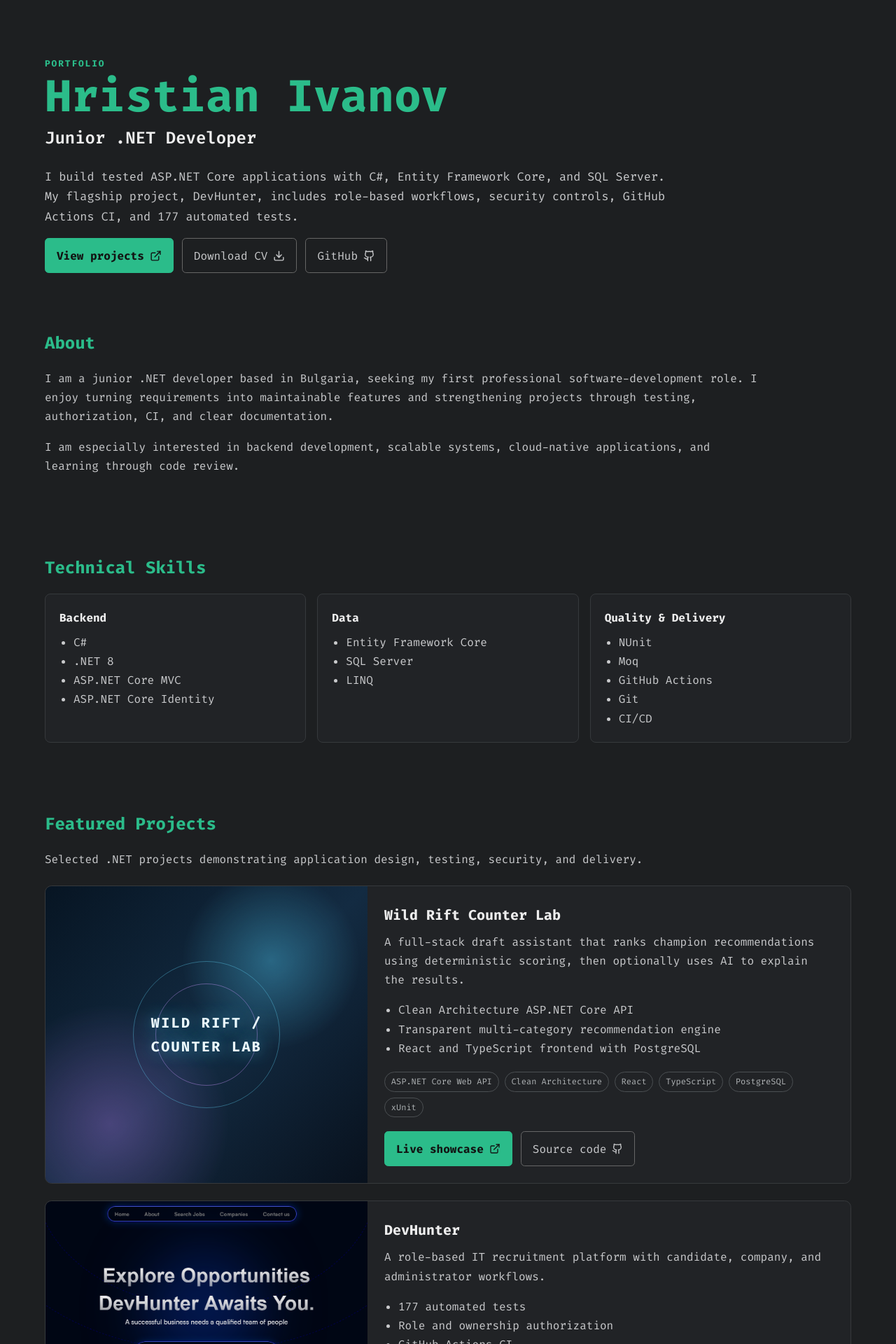
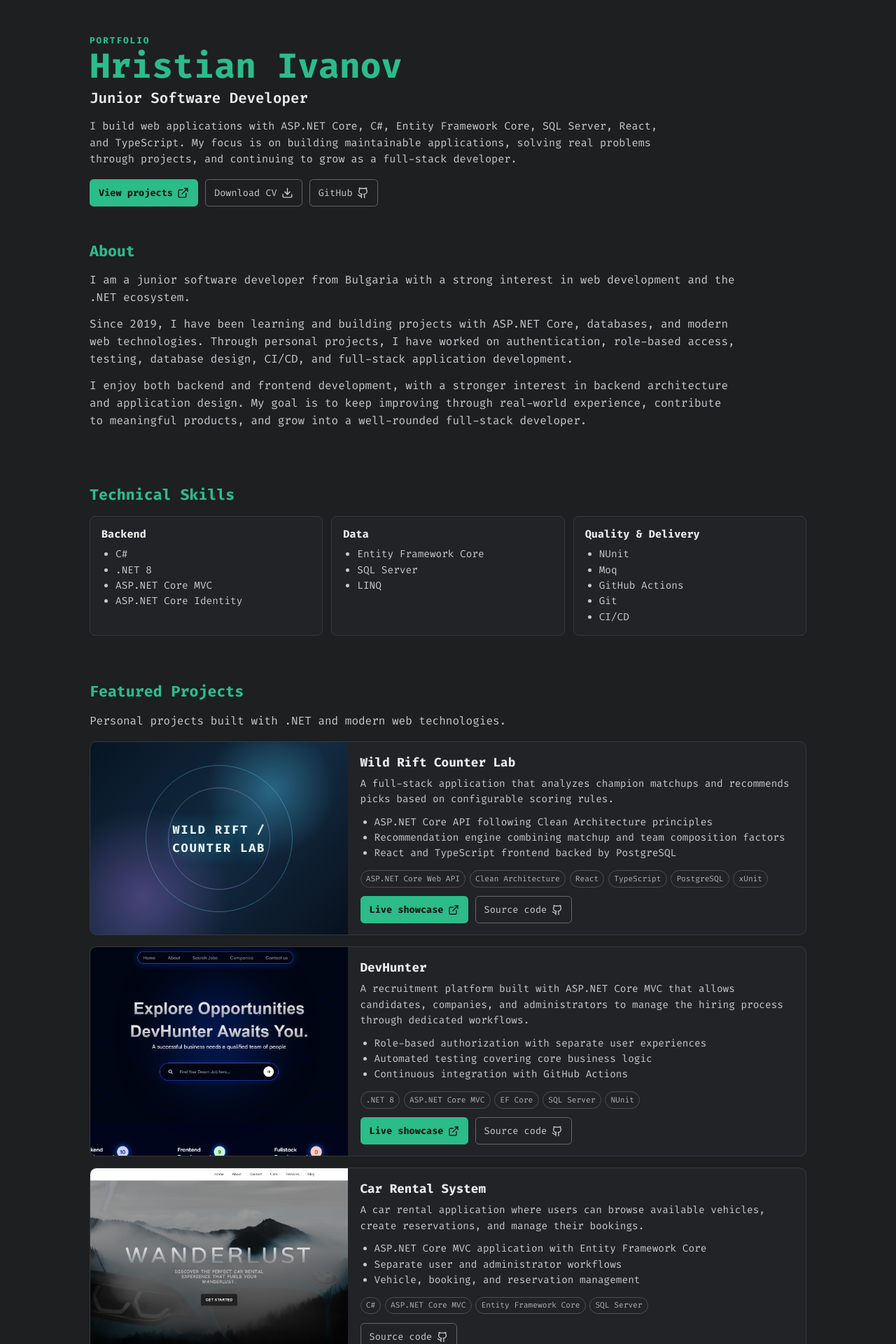
Before and after one commit to hristianivanov/hristianivanov-portfolio, a React (Vite) app: page / in a window 1280 px wide. Shown: the top 1920 px of the page at 70% size. Built offline with nearby package versions, Linux system fonts and the light colour scheme.

Commit message:
feat: refine portfolio content and compact layout

```diff
--- a/src/App.jsx
+++ b/src/App.jsx
@@ -20,12 +20,13 @@ function Header() {
         <header className="site-header site-wrapper">
             <p className="eyebrow">Portfolio</p>
             <h1>Hristian Ivanov</h1>
-            <p className="subtitle">Junior .NET Developer</p>
+            <p className="subtitle">Junior Software Developer</p>
             <p className="intro">
-                I build tested ASP.NET Core applications with C#, Entity
-                Framework Core, and SQL Server. My flagship project, DevHunter,
-                includes role-based workflows, security controls, GitHub
-                Actions CI, and 177 automated tests.
+                I build web applications with ASP.NET Core, C#, Entity
+                Framework Core, SQL Server, React, and TypeScript. My focus is
+                on building maintainable applications, solving real problems
+                through projects, and continuing to grow as a full-stack
+                developer.
             </p>
             <div className="actions">
                 <ActionLink href="#projects" className="primary">
@@ -47,16 +48,22 @@ function About() {
         <section className="site-wrapper section" id="about">
             <h2>About</h2>
             <p>
-                I am a junior .NET developer based in Bulgaria, seeking my first
-                professional software-development role. I enjoy turning
-                requirements into maintainable features and strengthening
-                projects through testing, authorization, CI, and clear
-                documentation.
+                I am a junior software developer from Bulgaria with a strong
+                interest in web development and the .NET ecosystem.
             </p>
             <p>
-                I am especially interested in backend development, scalable
-                systems, cloud-native applications, and learning through code
-                review.
+                Since 2019, I have been learning and building projects with
+                ASP.NET Core, databases, and modern web technologies. Through
+                personal projects, I have worked on authentication, role-based
+                access, testing, database design, CI/CD, and full-stack
+                application development.
+            </p>
+            <p>
+                I enjoy both backend and frontend development, with a stronger
+                interest in backend architecture and application design. My
+                goal is to keep improving through real-world experience,
+                contribute to meaningful products, and grow into a well-rounded
+                full-stack developer.
             </p>
         </section>
     );
@@ -144,8 +151,7 @@ function Projects() {
         <section className="site-wrapper section" id="projects">
             <h2>Featured Projects</h2>
             <p>
-                Selected .NET projects demonstrating application design,
-                testing, security, and delivery.
+                Personal projects built with .NET and modern web technologies.
             </p>
             <div className="project-list">
                 {projects.map((project) => (
--- a/src/data.js
+++ b/src/data.js
@@ -10,11 +10,11 @@ export const projects = [
     {
         title: "Wild Rift Counter Lab",
         summary:
-            "A full-stack draft assistant that ranks champion recommendations using deterministic scoring, then optionally uses AI to explain the results.",
+            "A full-stack application that analyzes champion matchups and recommends picks based on configurable scoring rules.",
         highlights: [
-            "Clean Architecture ASP.NET Core API",
-            "Transparent multi-category recommendation engine",
-            "React and TypeScript frontend with PostgreSQL",
+            "ASP.NET Core API following Clean Architecture principles",
+            "Recommendation engine combining matchup and team composition factors",
+            "React and TypeScript frontend backed by PostgreSQL",
         ],
         tags: [
             "ASP.NET Core Web API",
@@ -32,11 +32,11 @@ export const projects = [
     {
         title: "DevHunter",
         summary:
-            "A role-based IT recruitment platform with candidate, company, and administrator workflows.",
+            "A recruitment platform built with ASP.NET Core MVC that allows candidates, companies, and administrators to manage the hiring process through dedicated workflows.",
         highlights: [
-            "177 automated tests",
-            "Role and ownership authorization",
-            "GitHub Actions CI",
+            "Role-based authorization with separate user experiences",
+            "Automated testing covering core business logic",
+            "Continuous integration with GitHub Actions",
         ],
         tags: [".NET 8", "ASP.NET Core MVC", "EF Core", "SQL Server", "NUnit"],
         image: "/imgs/projects/DevHunter-thumbnail.png",
@@ -47,11 +47,11 @@ export const projects = [
     {
         title: "Car Rental System",
         summary:
-            "An ASP.NET Core MVC application for browsing vehicles, creating reservations, and managing rental data.",
+            "A car rental application where users can browse available vehicles, create reservations, and manage their bookings.",
         highlights: [
-            "User and administrator workflows",
-            "Reservation management",
-            "Responsive interface",
+            "ASP.NET Core MVC application with Entity Framework Core",
+            "Separate user and administrator workflows",
+            "Vehicle, booking, and reservation management",
         ],
         tags: ["C#", "ASP.NET Core MVC", "Entity Framework Core", "SQL Server"],
         image: "/imgs/projects/CarRentalSystem-thumbnail.png",
--- a/src/styles.css
+++ b/src/styles.css
@@ -5,7 +5,7 @@
     background: #1d1f21;
     font-family: "Fira Code", monospace;
     font-synthesis: none;
-    line-height: 1.7;
+    line-height: 1.55;
 }
 
 * {
@@ -31,12 +31,12 @@ a:focus-visible {
 }
 
 .site-wrapper {
-    width: min(100% - 2rem, 72rem);
+    width: min(100% - 2rem, 64rem);
     margin-inline: auto;
 }
 
 .site-header {
-    padding-block: 5rem 2rem;
+    padding-block: 3rem 1rem;
 }
 
 .eyebrow {
@@ -58,14 +58,14 @@ p {
 h1 {
     margin-bottom: 0.1rem;
     color: #2bbc8a;
-    font-size: clamp(2.2rem, 7vw, 4rem);
-    line-height: 1.15;
+    font-size: clamp(2rem, 6vw, 3.1rem);
+    line-height: 1.1;
 }
 
 h2 {
-    margin-bottom: 1rem;
+    margin-bottom: 0.75rem;
     color: #2bbc8a;
-    font-size: 1.5rem;
+    font-size: 1.35rem;
 }
 
 h3 {
@@ -73,39 +73,42 @@ h3 {
 }
 
 .subtitle {
-    margin-bottom: 1.25rem;
+    margin-bottom: 0.8rem;
     color: #eee;
-    font-size: clamp(1.15rem, 3vw, 1.5rem);
+    font-size: clamp(1.05rem, 3vw, 1.3rem);
     font-weight: 600;
 }
 
 .intro {
-    max-width: 56rem;
-    font-size: 1.05rem;
+    max-width: 52rem;
+    margin-bottom: 1rem;
+    font-size: 0.95rem;
 }
 
 .section {
-    padding-block: 3rem;
+    padding-block: 2rem;
 }
 
 .section > p {
-    max-width: 64rem;
+    max-width: 58rem;
+    margin-bottom: 0.85rem;
 }
 
 .actions,
 .project-actions {
     display: flex;
     flex-wrap: wrap;
-    gap: 0.75rem;
+    gap: 0.6rem;
 }
 
 .action-link {
     display: inline-flex;
     align-items: center;
-    gap: 0.5rem;
-    padding: 0.65rem 1rem;
+    gap: 0.4rem;
+    padding: 0.5rem 0.75rem;
     border: 1px solid #666;
     border-radius: 0.35rem;
+    font-size: 0.85rem;
     text-decoration: none;
     transition: border-color 150ms ease, color 150ms ease, transform 150ms ease;
 }
@@ -131,36 +134,37 @@ h3 {
 .skill-grid {
     display: grid;
     grid-template-columns: repeat(3, 1fr);
-    gap: 1rem;
+    gap: 0.75rem;
 }
 
 .skill-card {
-    padding: 1.25rem;
+    padding: 0.9rem 1rem;
     border: 1px solid #36393c;
     border-radius: 0.5rem;
     background: #212326;
 }
 
 .skill-card h3 {
-    margin-bottom: 0.5rem;
-    font-size: 1rem;
+    margin-bottom: 0.35rem;
+    font-size: 0.95rem;
 }
 
 .skill-card ul,
 .highlights {
     margin: 0;
     padding-left: 1.25rem;
+    font-size: 0.9rem;
 }
 
 .project-list {
     display: grid;
-    gap: 1.5rem;
-    margin-top: 1.5rem;
+    gap: 1rem;
+    margin-top: 1rem;
 }
 
 .project-card {
     display: grid;
-    grid-template-columns: minmax(18rem, 0.8fr) 1.2fr;
+    grid-template-columns: minmax(15rem, 0.72fr) 1.28fr;
     overflow: hidden;
     border: 1px solid #36393c;
     border-radius: 0.6rem;
@@ -170,13 +174,13 @@ h3 {
 .project-card > img {
     width: 100%;
     height: 100%;
-    min-height: 18rem;
+    min-height: 14rem;
     object-fit: cover;
 }
 
 .project-visual {
     display: grid;
-    min-height: 18rem;
+    min-height: 14rem;
     place-items: center;
     overflow: hidden;
 }
@@ -209,7 +213,7 @@ h3 {
     z-index: 1;
     max-width: 14rem;
     color: #ecfaff;
-    font-size: 1.25rem;
+    font-size: 1.05rem;
     font-weight: 700;
     letter-spacing: 0.12em;
     text-align: center;
@@ -217,34 +221,39 @@ h3 {
 }
 
 .project-content {
-    padding: 1.5rem;
+    padding: 1rem 1.1rem;
 }
 
 .project-content h3 {
-    margin-bottom: 0.5rem;
-    font-size: 1.25rem;
+    margin-bottom: 0.35rem;
+    font-size: 1.1rem;
+}
+
+.project-content p {
+    margin-bottom: 0.65rem;
+    font-size: 0.9rem;
 }
 
 .tag-list {
     display: flex;
     flex-wrap: wrap;
-    gap: 0.5rem;
-    margin: 1.25rem 0;
+    gap: 0.35rem;
+    margin: 0.8rem 0;
     padding: 0;
     list-style: none;
 }
 
 .tag-list li {
-    padding: 0.2rem 0.55rem;
+    padding: 0.15rem 0.45rem;
     border: 1px solid #4b4f52;
     border-radius: 999px;
     color: #aeb2b4;
-    font-size: 0.75rem;
+    font-size: 0.7rem;
 }
 
 .certificate-carousel {
     overflow: hidden;
-    padding-block: 1rem;
+    padding-block: 0.5rem;
     mask-image: linear-gradient(to right, transparent, black 5%, black 95%, transparent);
 }
 
@@ -256,12 +265,12 @@ h3 {
 
 .certificate-group {
     display: flex;
-    gap: 1rem;
-    padding-right: 1rem;
+    gap: 0.75rem;
+    padding-right: 0.75rem;
 }
 
 .certificate-group img {
-    width: clamp(15rem, 22vw, 20rem);
+    width: clamp(11rem, 17vw, 15rem);
     height: auto;
     flex: none;
     border-radius: 0.5rem;
@@ -283,7 +292,7 @@ h3 {
     display: flex;
     justify-content: space-between;
     gap: 1rem;
-    padding-block: 2rem;
+    padding-block: 1.25rem;
     border-top: 1px solid #36393c;
     color: #808487;
     font-size: 0.8rem;
@@ -296,7 +305,7 @@ h3 {
 
 @media (max-width: 48rem) {
     .site-header {
-        padding-top: 3rem;
+        padding-block: 2rem 0.75rem;
     }
 
     .skill-grid,
@@ -308,6 +317,14 @@ h3 {
     .project-visual {
         min-height: auto;
         aspect-ratio: 16 / 9;
+    }
+
+    .section {
+        padding-block: 1.5rem;
+    }
+
+    .certificate-group img {
+        width: 12rem;
     }
 
     .footer {
```
